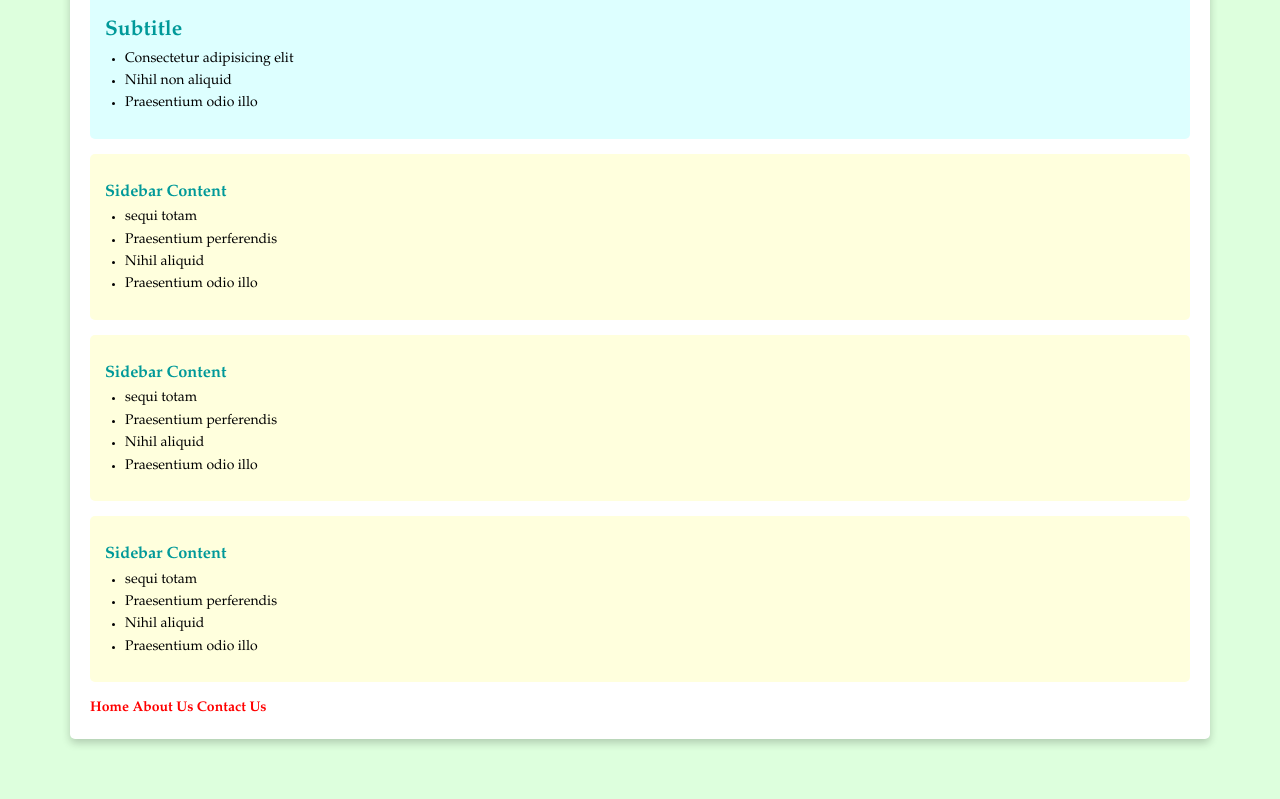
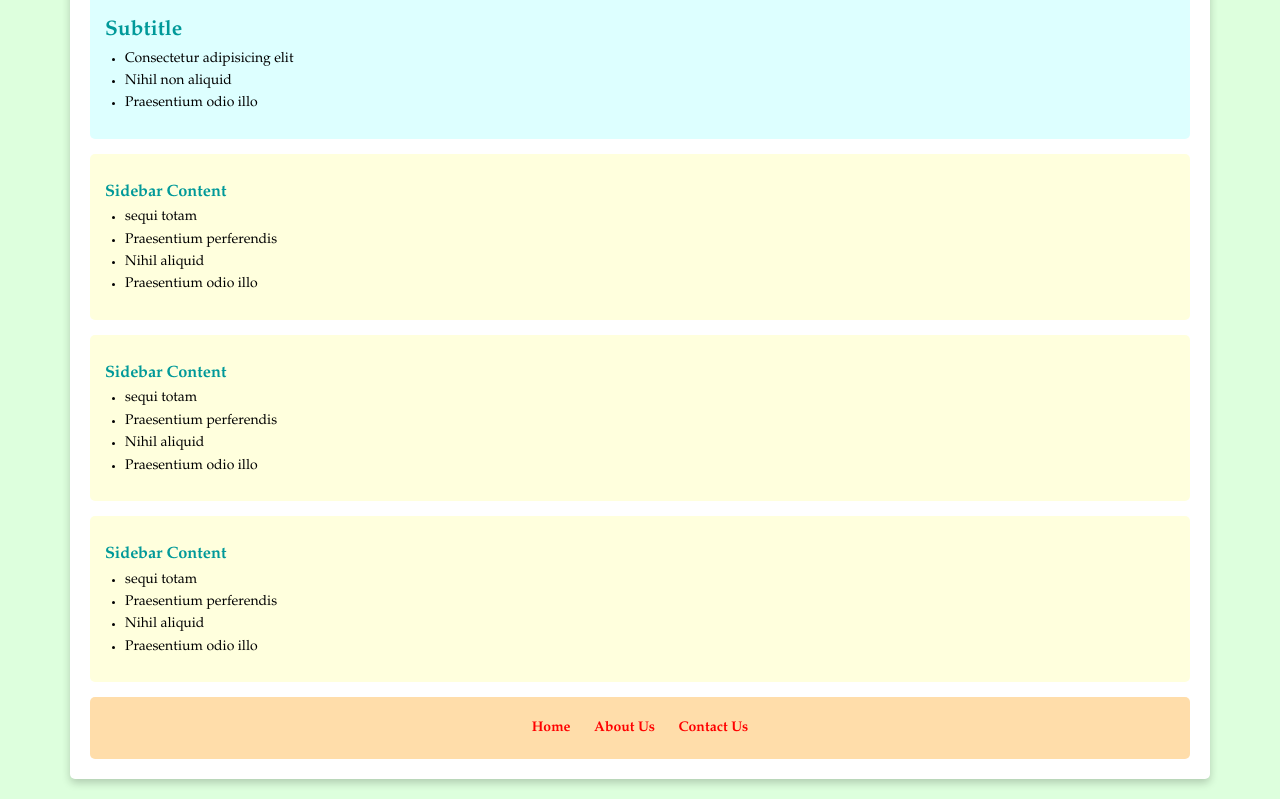
Before and after one commit to daniellezpalmer/responsive-layout-CSS, a plain HTML site: page index.html in a window 1280 px wide. Shown: the part 392-1191 px from the top of the page. Before the commit the page ends 1151 px from the top, so only its background shows below. Drawn offline with Linux system fonts and the light colour scheme.

Commit message:
Styled footer and navs

```diff
--- a/main.css
+++ b/main.css
@@ -97,3 +97,14 @@ header{
   margin: 15px 0px 15px 0px;
   border-radius: 5px;
 }
+
+#site_footer {
+  background: #ffddaa;
+  border-radius: 5px;
+  padding:inherit;
+  text-align: center;
+}
+
+#site_footer nav a {
+  padding: 10px;
+}
```
